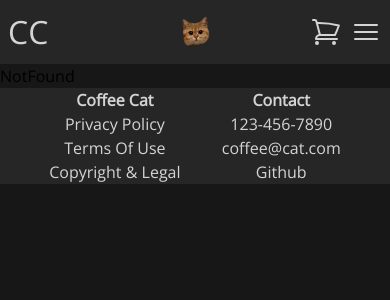
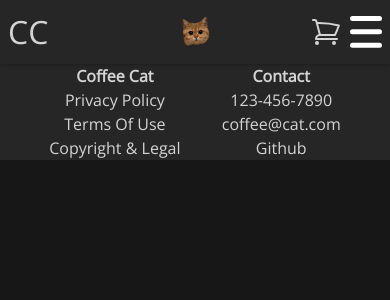
Before and after one commit to joayo13/coffeecat, a React (Create React App) app: page /tou in a window 390 px wide. Shown: the top 300 px of the page. Built offline with nearby package versions, Linux system fonts and the light colour scheme.

Commit message:
added new hamburger icon that spins into x, had to resize a lot of shite and its a bit hacky but it works!

```diff
--- a/src/App.js
+++ b/src/App.js
@@ -26,13 +26,7 @@ function App() {
   },[cartUpdated])
   return (
     <div className="relative">
-    <nav className="flex fixed w-full items-center justify-between md:h-32 h-16 px-2 bg-neutral-800 text-neutral-300 z-20">
-      {shoppingCartShowing ? <>
-      {shoppingCartActive ? <ShoppingCart setShoppingCartActive={setShoppingCartActive} slide={'left'} cartUpdated={cartUpdated}/> : <ShoppingCart slide={'right'} setShoppingCartActive={setShoppingCartActive}/>}
-      </> : null}
-      {mobileMenuShowing ? <>
-      {mobileMenuActive ? <MobileMenu slide={'left'} setMobileMenuActive={setMobileMenuActive}/> : <MobileMenu slide={'right'} setMobileMenuActive={setMobileMenuActive}/>}
-      </> : null}
+    <nav className="nav flex fixed w-full items-center justify-between md:h-32 h-16 px-2 bg-neutral-800 text-neutral-300 z-40">
         <h1 className="text-[2rem] md:text-[4rem]">CC</h1>
         <img alt='cat head' className="absolute left-1/2 -translate-x-1/2 w-8 h-8 md:w-16 md:h-16" src={catHead}></img>
       <div className="flex gap-2">
@@ -41,10 +35,12 @@ function App() {
           <path stroke-linecap="round" stroke-linejoin="round" d="M2.25 3h1.386c.51 0 .955.343 1.087.835l.383 1.437M7.5 14.25a3 3 0 00-3 3h15.75m-12.75-3h11.218c1.121-2.3 2.1-4.684 2.924-7.138a60.114 60.114 0 00-16.536-1.84M7.5 14.25L5.106 5.272M6 20.25a.75.75 0 11-1.5 0 .75.75 0 011.5 0zm12.75 0a.75.75 0 11-1.5 0 .75.75 0 011.5 0z" />
         </svg>
         </button>
-        <button onClick={() => {setMobileMenuActive(true); setMobileMenuShowing(true)}}>
-        <svg xmlns="http://www.w3.org/2000/svg" fill="none" viewBox="0 0 24 24" stroke-width="1.5" stroke="currentColor" class="w-8 h-8 md:w-16 md:h-16">
-          <path stroke-linecap="round" stroke-linejoin="round" d="M3.75 6.75h16.5M3.75 12h16.5m-16.5 5.25h16.5" />
-        </svg>
+        <button onClick={() => {setMobileMenuActive(!mobileMenuActive); setMobileMenuShowing(true)}}>
+        <div className="hb w-8 h-8 md:w-16 md:h-16">
+          <div style={ mobileMenuActive ? {animation: 'hb1 0.5s forwards'} : null} className="hb1"></div>
+          <div style={ mobileMenuActive ? {animation: 'hb2 0.25s forwards'} : null} className="hb2"></div>
+          <div style={ mobileMenuActive ? {animation: 'hb3 0.5s forwards'} : null} className="hb3"></div>
+        </div>
         </button>
       </div>
       {/* <ul>
@@ -54,6 +50,12 @@ function App() {
         <Link to="/cats">Cats</Link>
       </ul> */}
     </nav>
+    {shoppingCartShowing ? <>
+      {shoppingCartActive ? <ShoppingCart setShoppingCartActive={setShoppingCartActive} slide={'left'} cartUpdated={cartUpdated}/> : <ShoppingCart slide={'right'} setShoppingCartActive={setShoppingCartActive}/>}
+      </> : null}
+      {mobileMenuShowing ? <>
+      {mobileMenuActive ? <MobileMenu slide={'left'} setMobileMenuActive={setMobileMenuActive}/> : <MobileMenu slide={'right'} setMobileMenuActive={setMobileMenuActive}/>}
+      </> : null}
     <div className="md:h-32 h-16"></div>
     <Routes>
       <Route path="/" element={<Home/>}/>
--- a/src/components/MobileMenu.js
+++ b/src/components/MobileMenu.js
@@ -3,13 +3,9 @@ import { Link } from 'react-router-dom'
 
 function MobileMenu({setMobileMenuActive, slide}) {
   return (
-    <div style={slide === 'left' ? {animation: 'slideLeft 1s ease forwards'} : {animation: 'slideRight 1s ease forwards'}} className='w-full text-center p-2 md:w-2/5 z-20 fixed right-0 top-0 h-full bg-neutral-900'>
-        <button onClick={() => setMobileMenuActive(false)}>
-          <svg xmlns="http://www.w3.org/2000/svg" fill="none" viewBox="0 0 24 24" stroke-width="1.5" stroke="currentColor" class="w-8 h-8 absolute top-2 right-2">
-          <path stroke-linecap="round" stroke-linejoin="round" d="M6 18L18 6M6 6l12 12" />
-          </svg>
-        </button>
-        <div className='w-full h-full flex flex-col items-center justify-evenly font-extrabold text-4xl'>
+    <div style={slide === 'left' ? {animation: 'slideLeft 1s ease forwards'} : {animation: 'slideRight 1s ease forwards'}} className='w-full text-center p-2 md:w-2/5 z-10 fixed right-0 top-0 h-full bg-neutral-900 text-neutral-300'>
+        <div className='h-16 md:h-32'></div>
+        <div className='w-full flex flex-col gap-2 items-center justify-evenly font-extrabold text-4xl'>
           <Link onClick={() => setMobileMenuActive(false)} to='/'>Home</Link>
           <Link onClick={() => setMobileMenuActive(false)} to='/coffees'>Coffee Shop</Link>
           <Link onClick={() => setMobileMenuActive(false)} to='/catalog'>The Catalog</Link>
--- a/src/components/ShoppingCart.js
+++ b/src/components/ShoppingCart.js
@@ -14,14 +14,15 @@ function ShoppingCart({setShoppingCartActive, slide, cartUpdated}) {
   setTotalPrice(cartData.reduce((total, curVal) => total + (curVal.price * curVal.quantity), 0).toFixed(2))
   },[cartUpdated])
   return (
-    <div style={slide === 'left' ? {animation: 'slideLeft 1s ease forwards'} : {animation: 'slideRight 1s ease forwards'}} className='w-full text-center p-2 md:w-2/5 z-20 fixed right-0 top-0 h-full bg-neutral-900'>
+    <div style={slide === 'left' ? {animation: 'slideLeft 1s ease forwards'} : {animation: 'slideRight 1s ease forwards'}} className='w-full h-full text-center p-2 md:w-2/5 z-20 fixed right-0 top-0 bg-neutral-900 text-neutral-300'>
+      <div className='h-16 md:h-32'></div>
       <strong className='text-2xl'>Shopping Cart</strong>
       <button onClick={() => setShoppingCartActive(false)}>
-        <svg xmlns="http://www.w3.org/2000/svg" fill="none" viewBox="0 0 24 24" stroke-width="1.5" stroke="currentColor" class="w-8 h-8 absolute top-2 right-2">
+        <svg xmlns="http://www.w3.org/2000/svg" fill="none" viewBox="0 0 24 24" stroke-width="1.5" stroke="currentColor" class="w-8 h-8 absolute top-16 md:top-32 right-2">
           <path stroke-linecap="round" stroke-linejoin="round" d="M6 18L18 6M6 6l12 12" />
         </svg>
       </button>
-      <ul className='cart flex flex-col gap-2 h-[90%] overflow-y-scroll'>{cart.map((item) => <CartItem cartItemData={item} setShoppingCartActive={setShoppingCartActive}/>)}</ul>
+      <ul className='cart flex flex-col gap-2 h-[75%] overflow-y-scroll'>{cart.map((item) => <CartItem cartItemData={item} setShoppingCartActive={setShoppingCartActive}/>)}</ul>
       <div className='absolute bottom-2 w-full flex justify-center'>
       <Link onClick={() => setShoppingCartActive(false)} to="/checkout" className='bg-neutral-300 text-neutral-800 font-extrabold py-2 px-4 rounded-full'>Checkout ({totalPrice})</Link>
       </div>
--- a/src/index.css
+++ b/src/index.css
@@ -6,6 +6,66 @@ body {
     font-family: 'Open Sans', sans-serif;
     background-color: #171717;
 }
+.nav {
+    box-shadow: 0 1px 3px rgba(0,0,0,.1),0 2px 2px rgba(0,0,0,.06),0 0 2px rgba(0,0,0,.07);
+}
+.hb {
+  position: relative;
+}
+.hb1 {
+ border-radius: 5px;
+ position: absolute;
+ transform: translateY(0%);
+ width: 100%;
+ height: 16.6666666667%;
+ background-color: white;
+}
+.hb2 {
+ border-radius: 5px;
+ position: absolute;
+ transform: translateY(250%);
+ width: 100%;
+ height: 16.6666666667%;
+ background-color: white;
+}
+.hb3 {
+ border-radius: 5px;
+ position: absolute;
+ transform: translateY(500%);
+ width: 100%;
+ height: 16.6666666667%;
+ background-color: white;
+}
+@keyframes hb1 {
+  0% {
+    transform: translateY(0%);
+  }
+  50% {
+    transform: translateY(250%);
+  }
+  100% {
+    transform: translateY(250%) rotate(45deg);
+  }
+}
+@keyframes hb2 {
+    50% {
+        opacity: 100;
+    }
+    100% {
+        opacity: 0;
+    }
+}
+@keyframes hb3 {
+    0% {
+      transform: translateY(500%);
+    }
+    50% {
+      transform: translateY(250%);
+    }
+    100% {
+      transform: translateY(250%) rotate(-45deg);
+    }
+  }
 .cart::-webkit-scrollbar {
     width: 5px;
     scrollbar-color: dark;
--- a/src/pages/NotFound.js
+++ b/src/pages/NotFound.js
@@ -6,7 +6,13 @@ function NotFound() {
     scrollToTop()
   },[])
   return (
-    <div>NotFound</div>
+    <div>
+      <div className='hb'>
+      <div className='hb1'></div>
+      <div className='hb2'></div>
+      <div className='hb3'></div>
+      </div>
+    </div>
   )
 }
 
```
